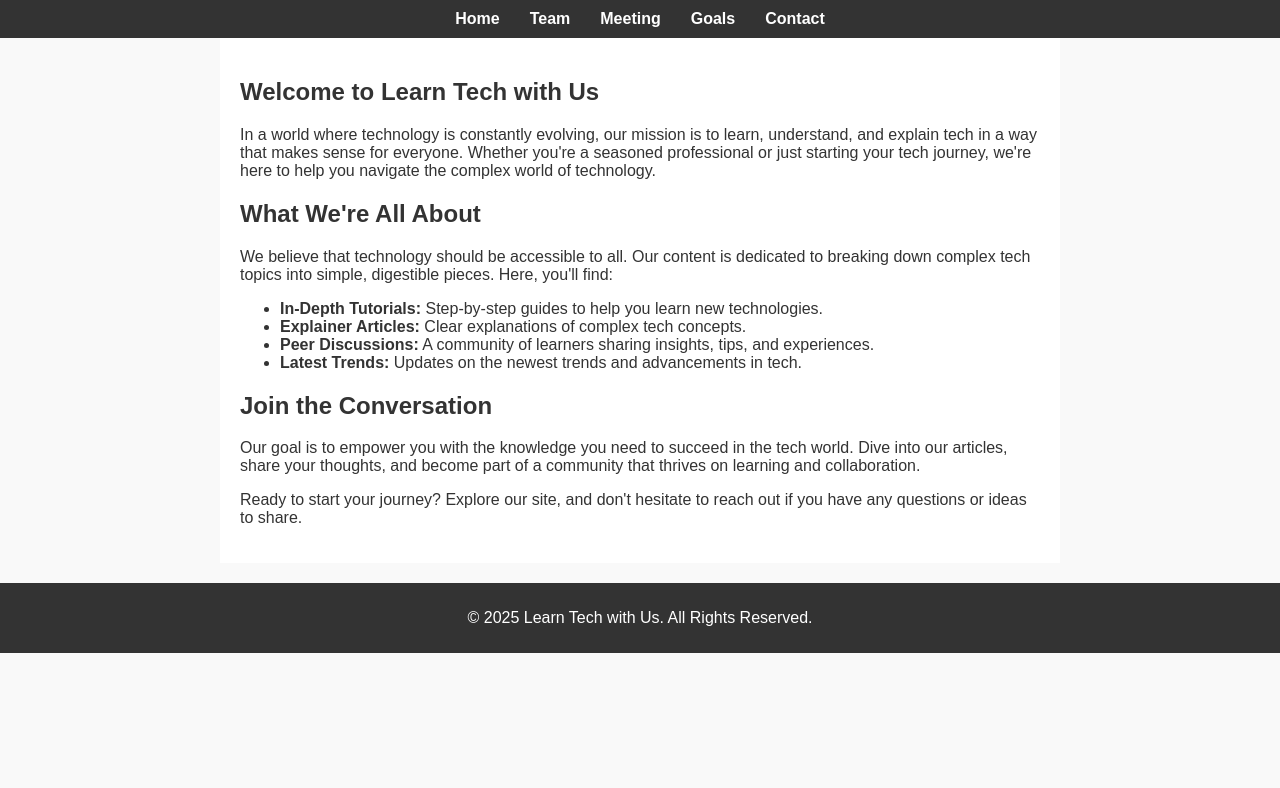
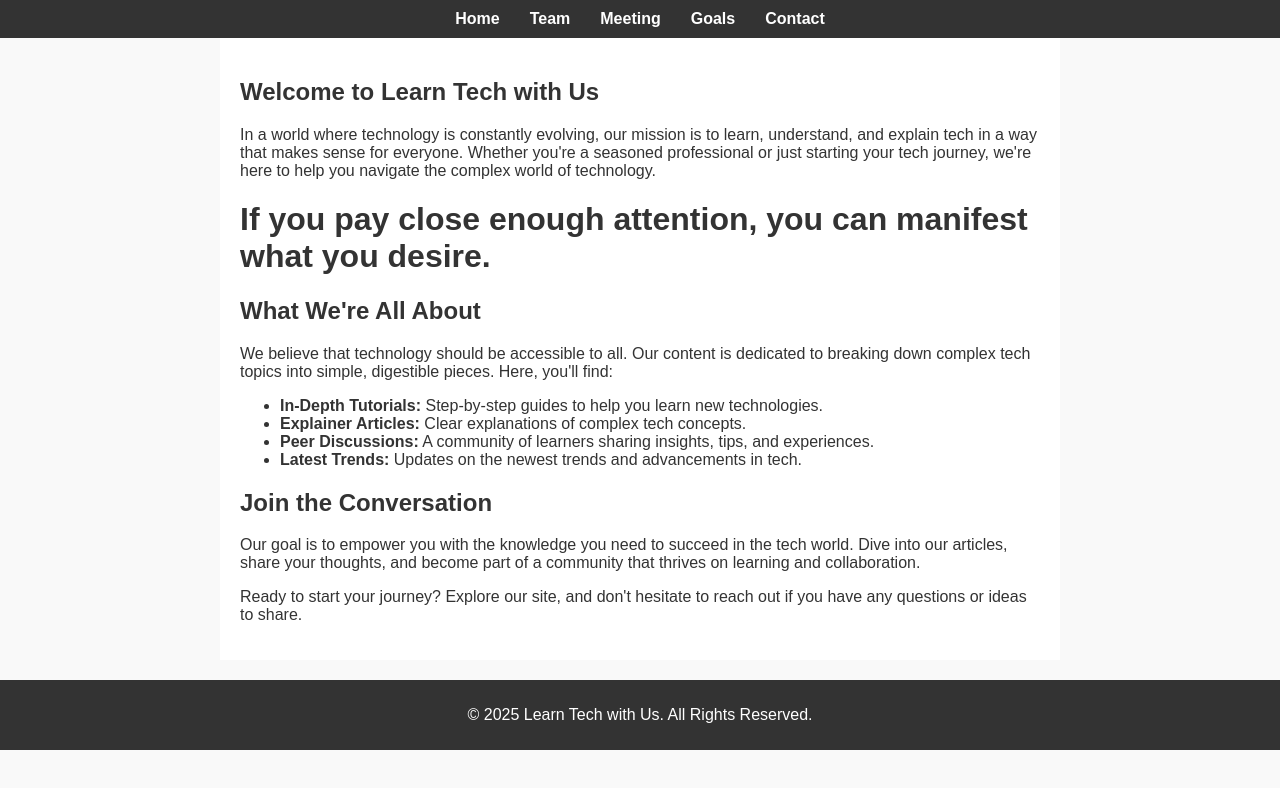
Before and after one commit to Builders-we-are/Builders-we-are, a plain HTML site: page index.html in a window 1280 px wide. Drawn offline with Linux system fonts and the light colour scheme.

Commit message:
Update index.html

```diff
--- a/index.html
+++ b/index.html
@@ -26,6 +26,7 @@
         In a world where technology is constantly evolving, our mission is to learn, understand, and explain tech in a way that makes sense for everyone. Whether you're a seasoned professional or just starting your tech journey, we're here to help you navigate the complex world of technology.
       </p>
     </section>
+    <h1>If you pay close enough attention, you can manifest what you desire.</h1>
 
     <section class="about-tech">
       <h2>What We're All About</h2>
```
